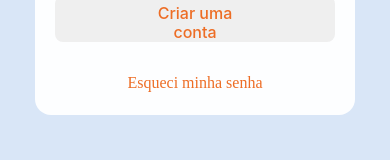
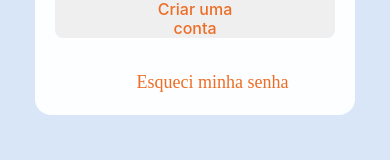
Before and after one commit to vinicius-ricardoADS/uolkut-compass, a React (Vite) app: page / in a window 390 px wide. Shown: the part 604-764 px from the top of the page. Built offline with nearby package versions, Linux system fonts and the light colour scheme.

Commit message:
fix: fixing bugs in responsiviness

```diff
--- a/src/components/EditProfile/EditProfile.module.css
+++ b/src/components/EditProfile/EditProfile.module.css
@@ -1,4 +1,4 @@
-a {
+.edit {
   color: #ed2590;
   text-decoration: none;
 }
@@ -28,7 +28,7 @@ a {
 
 @media (max-width: 360px) {
   .__divEditProfile {
-    width: 320px;
+    width: 271px;
     height: 50px;
     margin-left: 13px;
     border-radius: 16px;
--- a/src/components/EditProfile/EditProfile.tsx
+++ b/src/components/EditProfile/EditProfile.tsx
@@ -5,7 +5,7 @@ function EditProfile() {
     return(
         <>
             <div className={classes.__divEditProfile}>
-                <h4><a href="/edit">Editar meu perfil</a></h4>
+                <h4><a className={classes.edit} href="/edit">Editar meu perfil</a></h4>
             </div>
         </>
     )
--- a/src/components/Friends/FriendsSection.module.css
+++ b/src/components/Friends/FriendsSection.module.css
@@ -80,8 +80,12 @@
 
 @media (max-width: 360px) {
   .container {
-    width: 318px;
-    margin-left: 15px;
+    width: 267px;
+    margin-left: 24px;
     margin-top: 32px;
   }
+
+  .friends p {
+    margin-inline: 0;
+  }
 }
--- a/src/components/Header/Header.module.css
+++ b/src/components/Header/Header.module.css
@@ -116,6 +116,10 @@
     text-decoration: none;
 }
 
+a:hover {
+    color: #ED6D25;
+}
+
 ul {
     list-style: none;
 }
--- a/src/components/Header/Header.tsx
+++ b/src/components/Header/Header.tsx
@@ -26,10 +26,18 @@ const Header = ({ home }: HeaderProps) => {
                     <div className={classes['flex-profile']}>
                         <img src={brand} className={classes['brand-profile']} />
                         <ul className={classes["flex-info-profile"]}>
-                            <li className={classes.information}>Início</li>
-                            <li className={classes['information-profile']}>Perfil</li>
-                            <li className={classes.information}>Comunidades</li>
-                            <li className={classes.information}>Jogos</li>
+                            <li className={classes.information}>
+                                <a href='/'>Início</a>
+                            </li>
+                            <li >
+                                <a className={classes['information-profile']} href='/profiles'>Perfil</a>
+                            </li>
+                            <li className={classes.information}>
+                                <a href='#'>Comunidades</a>
+                            </li>
+                            <li className={classes.information}>
+                                <a href='#'>Jogos</a>
+                            </li>
                         </ul>
                     </div>
                     <div className={classes['flex-profile']}>
--- a/src/components/ProfileDetails/ProfileDetails.module.css
+++ b/src/components/ProfileDetails/ProfileDetails.module.css
@@ -148,8 +148,8 @@
   }
 
   .__divContainer {
-    width: 271px;
+    width: 223px;
     margin-top: 0;
-    margin-left: 0;
+    margin-left: 13px;
   }
 }
--- a/src/index.css
+++ b/src/index.css
@@ -6,3 +6,15 @@
 body {
   background-color: #D9E6F7;
 }
+
+a {
+  text-decoration: none;
+  font-family: Roboto Flex;
+    font-size: 18px;
+    font-weight: 400;
+    line-height: 24px;
+    letter-spacing: 0px;
+    margin-left: 35px;
+    text-align: left;
+    color: #4B4B4B;
+}
```
